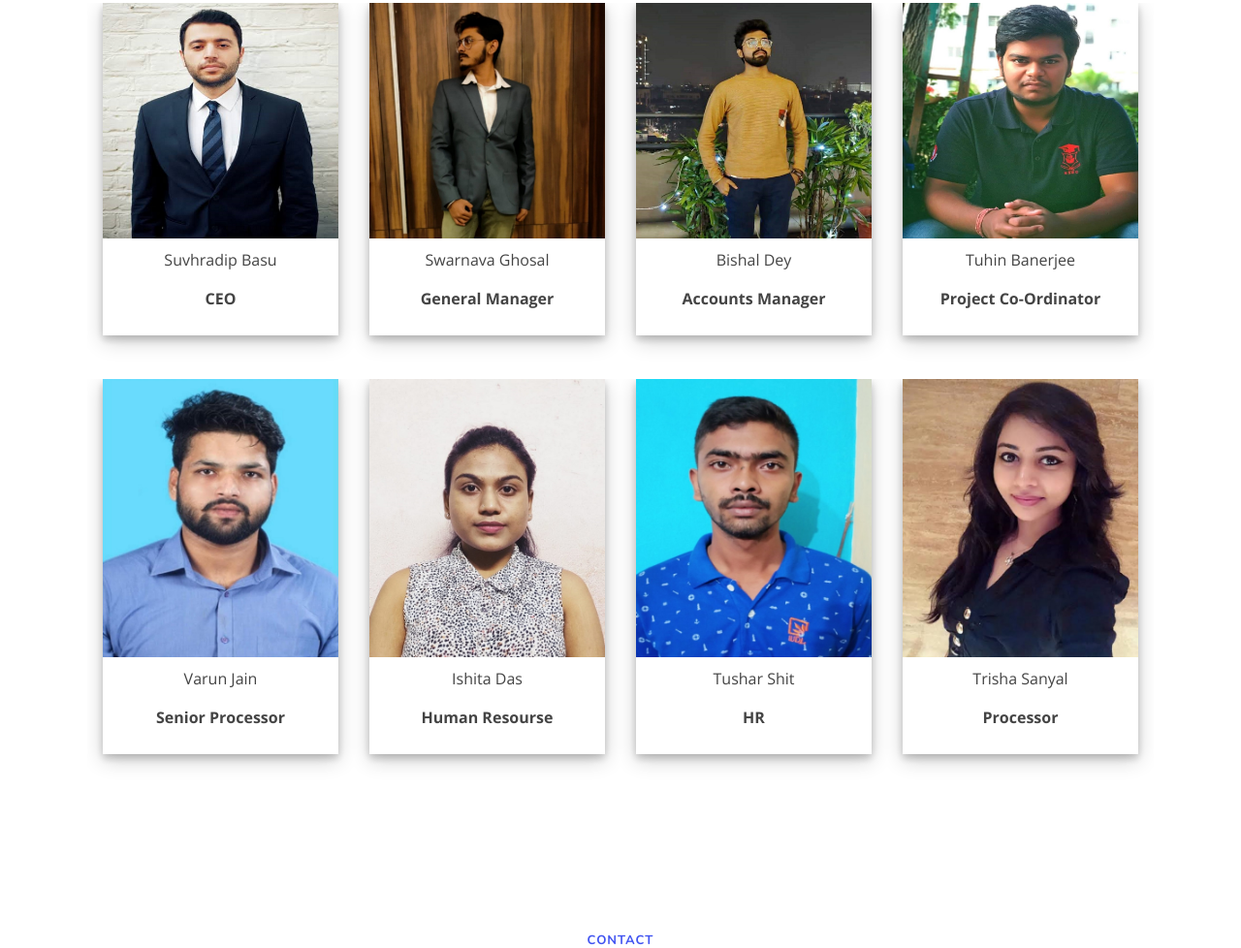
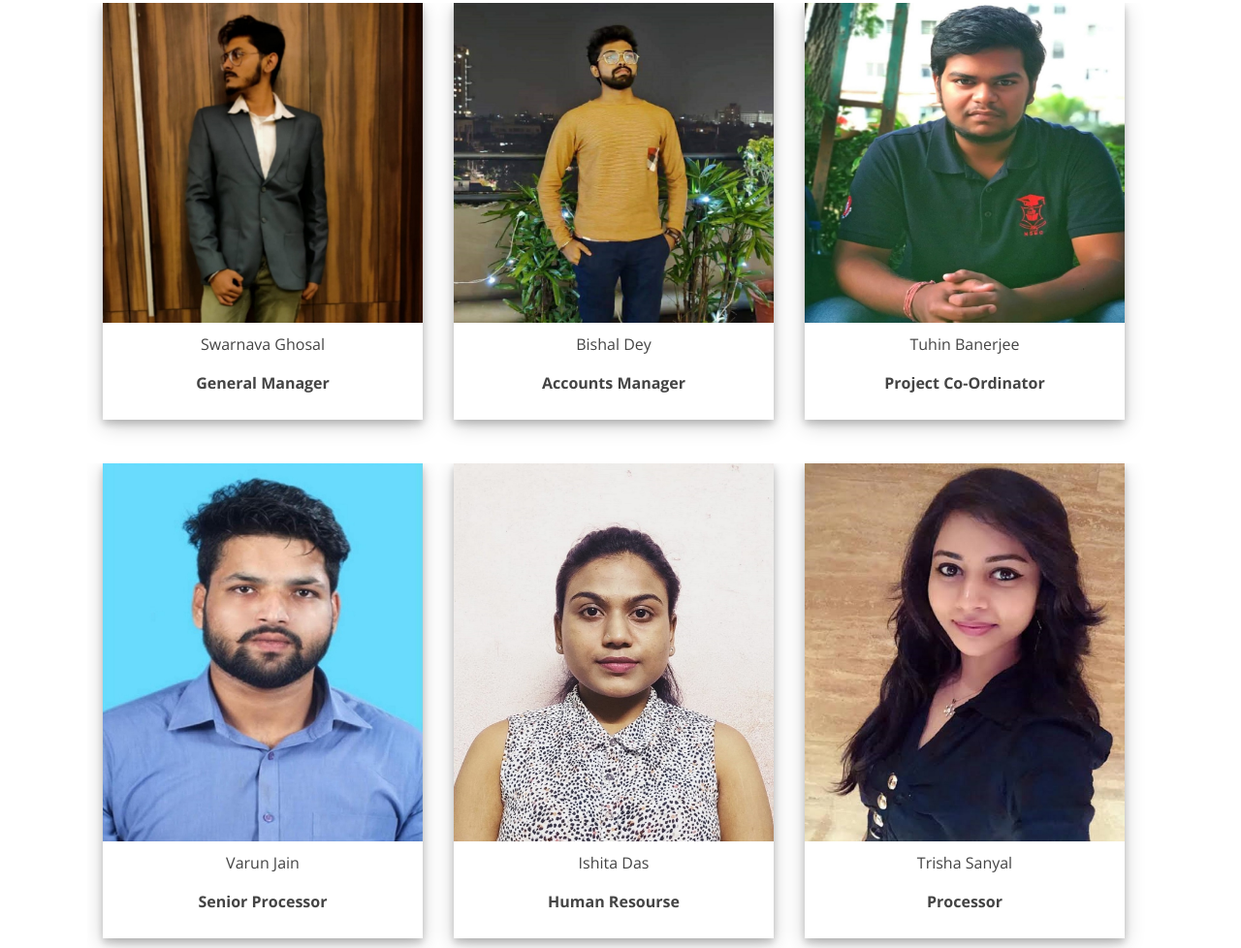
Before and after one commit to iamsuvhro/affilex-web-file, a plain HTML site: page index.html in a window 1280 px wide. Shown: the part 3081-4059 px from the top of the page at 97% size. Drawn offline with nearby package versions, Linux system fonts and the light colour scheme.

Commit message:
Update index.html

```diff
--- a/index.html
+++ b/index.html
@@ -612,14 +612,6 @@ div.container {
           <div class="swiper-wrapper align-items-center">
 
 
-            <div class="polaroid mx-3" style="right: 200px;">
-              <img src="2.jpeg" alt="Norther Lights" style="width:100%">
-              <div class="container">
-              <p>Suvhradip Basu</p>
-              <p><b>CEO</b></p>
-              </div>
-            </div>
-
             <div class="polaroid mx-3">
               <img src="1.jpeg" alt="5 Terre" style="width:100%">
               <div class="container">
@@ -671,14 +663,6 @@ div.container {
               </div>
             </div>
 
-
-            <div class="polaroid mx-3">
-              <img src="8.jpeg" alt="Norther Lights" style="width:100%">
-              <div class="container">
-              <p>Tushar Shit</p>
-              <p><b>HR</b></p>
-              </div>
-            </div>
 
             <div class="polaroid mx-3">
               <img src="9.jpeg" alt="Norther Lights" style="width:100%">
```
